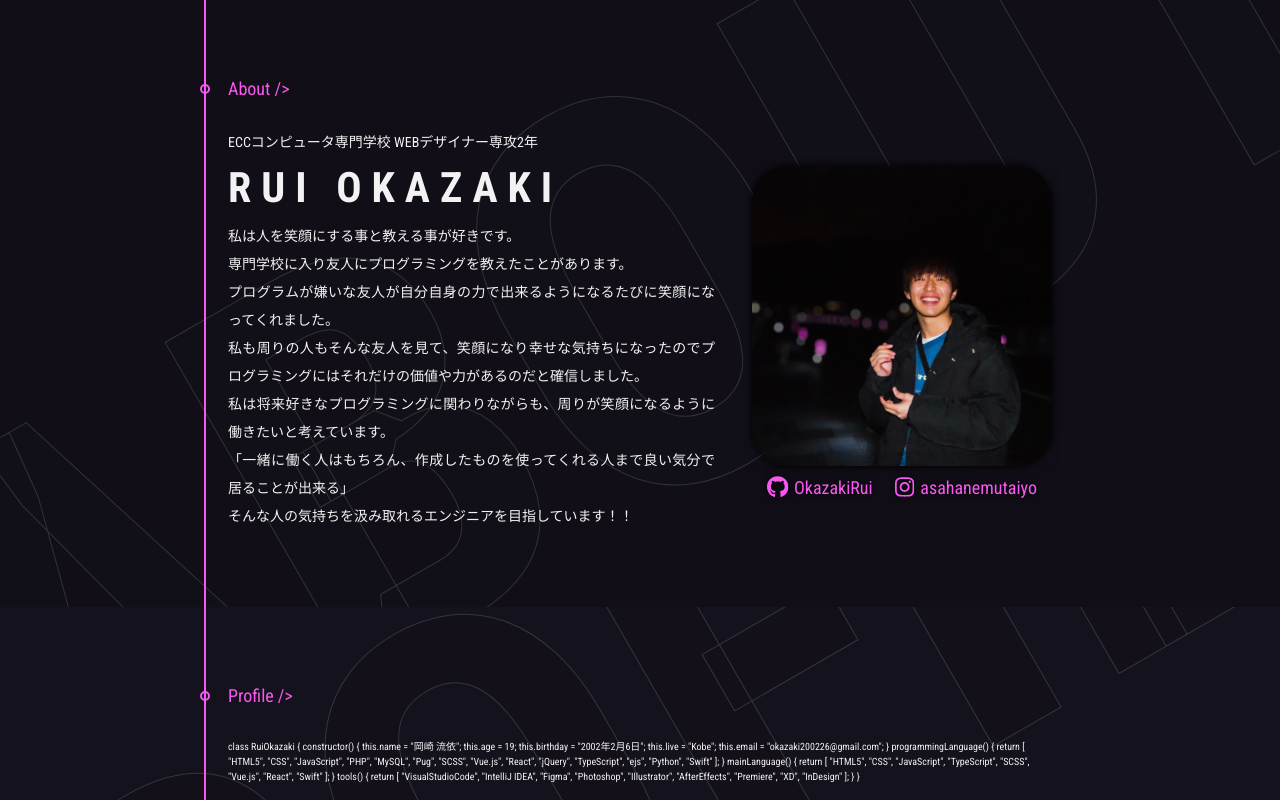
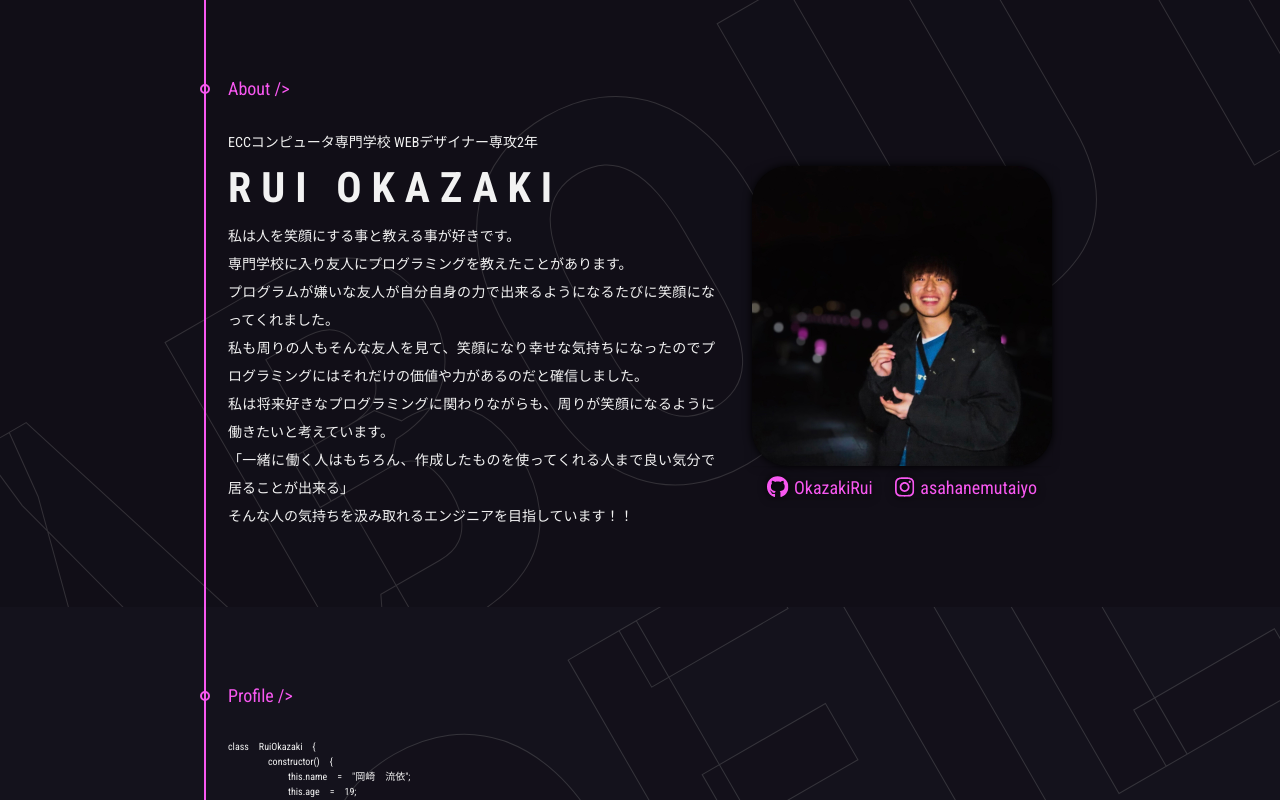
Before and after one commit to ruiokazaki-archive/portfolio-react, a React (Create React App) app: page / in a window 1280 px wide. Shown: the top 800 px of the page. Built offline with nearby package versions, Linux system fonts and the light colour scheme.

Commit message:
update: spanタグを自動で挿入するようにした

```diff
--- a/src/containers/molecules/ProfileElementCode.tsx
+++ b/src/containers/molecules/ProfileElementCode.tsx
@@ -39,9 +39,55 @@ const ProfileElementCode: VFC<Props> = ({ profileData }) => {
   }
   `;
 
+  const addClass = () => {
+    let afterCode;
+    afterCode = beforeCode.replace(/ /g, `\u3000`);
+    afterCode = afterCode.replace(
+      /.*\r?\n/g,
+      `<p class="codeWrap"><span class="code">$&</span></p>`,
+    );
+    afterCode = afterCode.replace(
+      /\u3000"/g,
+      `\u3000<span class='code-string'>"`,
+    );
+    afterCode = afterCode.replace(/",/g, `"</span>,`);
+    afterCode = afterCode.replace(/";/g, `"</span>;`);
+    afterCode = afterCode.replace(/"\u3000/g, `"</span>\u3000`);
+    afterCode = afterCode.replace(
+      /\u3000[0-9]*;/g,
+      `<span class='code-number'>$&</span>`,
+    );
+    afterCode = afterCode.replace(
+      /this*/g,
+      `<span class='code-property'>$&</span>`,
+    );
+    afterCode = afterCode.replace(
+      /\u3000[0-9a-zA-Z]*\(\)/g,
+      `<span class='code-methods'>$&</span>`,
+    );
+    afterCode = afterCode.replace(
+      /class\u3000/g,
+      `<span class='code-class'>class\u3000</span>`,
+    );
+    afterCode = afterCode.replace(
+      /RuiOkazaki/g,
+      `<span class='code-className'>$&</span>`,
+    );
+    afterCode = afterCode.replace(
+      /return\u3000/g,
+      `<span class='code-className'>return\u3000</span>`,
+    );
+    afterCode = afterCode.replace(
+      /\(|\)|\[|\]|\u3000=|\{|\}/g,
+      `<span class='code-brackets'>$&</span>`,
+    );
+
+    return afterCode;
+  };
+
   return (
     // eslint-disable-next-line react/no-danger
-    <div dangerouslySetInnerHTML={{ __html: DOMPurify.sanitize(beforeCode) }} />
+    <div dangerouslySetInnerHTML={{ __html: DOMPurify.sanitize(addClass()) }} />
   );
 };
 
```
